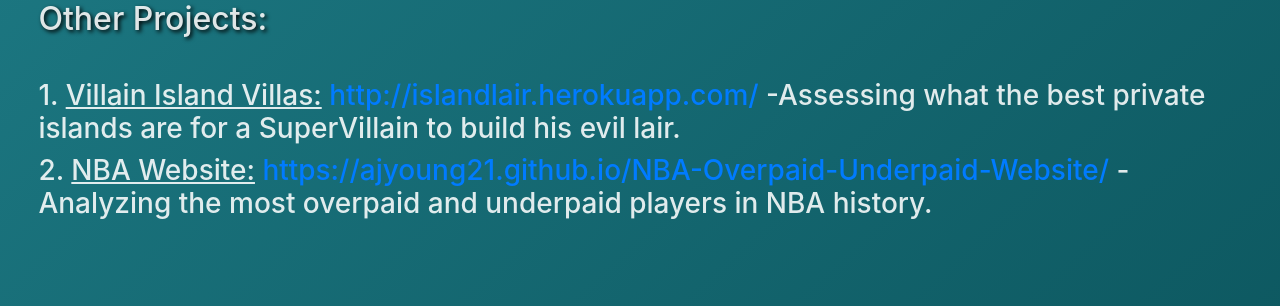
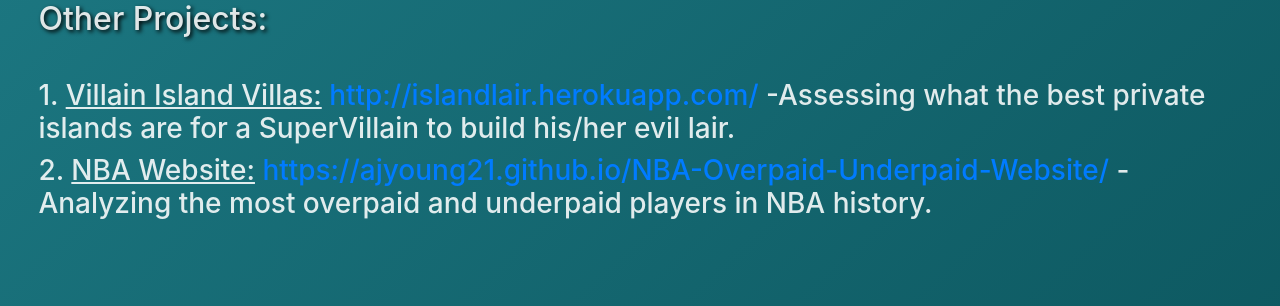
Before and after one commit to ajyoung21/Unsolved-Murder-Data, a Flask app: page /contact in a window 1280 px wide. Shown: the part 710-1016 px from the top of the page. Run offline with Flask 2, Linux system fonts and the light colour scheme; some libraries are stand-ins or nearby versions.

Commit message:
Fixed Contact.html

```diff
--- a/templates/contact.html
+++ b/templates/contact.html
@@ -106,7 +106,7 @@
 <p><h2>Other Projects:</h2></p></br>
 
 
-        <h3>1. <u>Villain Island Villas:</u> <a href="http://islandlair.herokuapp.com/">http://islandlair.herokuapp.com/</a> -Assessing what the best private islands are for a SuperVillain to build his evil lair.
+        <h3>1. <u>Villain Island Villas:</u> <a href="http://islandlair.herokuapp.com/">http://islandlair.herokuapp.com/</a> -Assessing what the best private islands are for a SuperVillain to build his/her evil lair.
 
         <h3>2. <u>NBA Website:</u> <a href="https://ajyoung21.github.io/NBA-Overpaid-Underpaid-Website/">https://ajyoung21.github.io/NBA-Overpaid-Underpaid-Website/</a>
          -Analyzing the most overpaid and underpaid players in NBA history.</h3>
```
